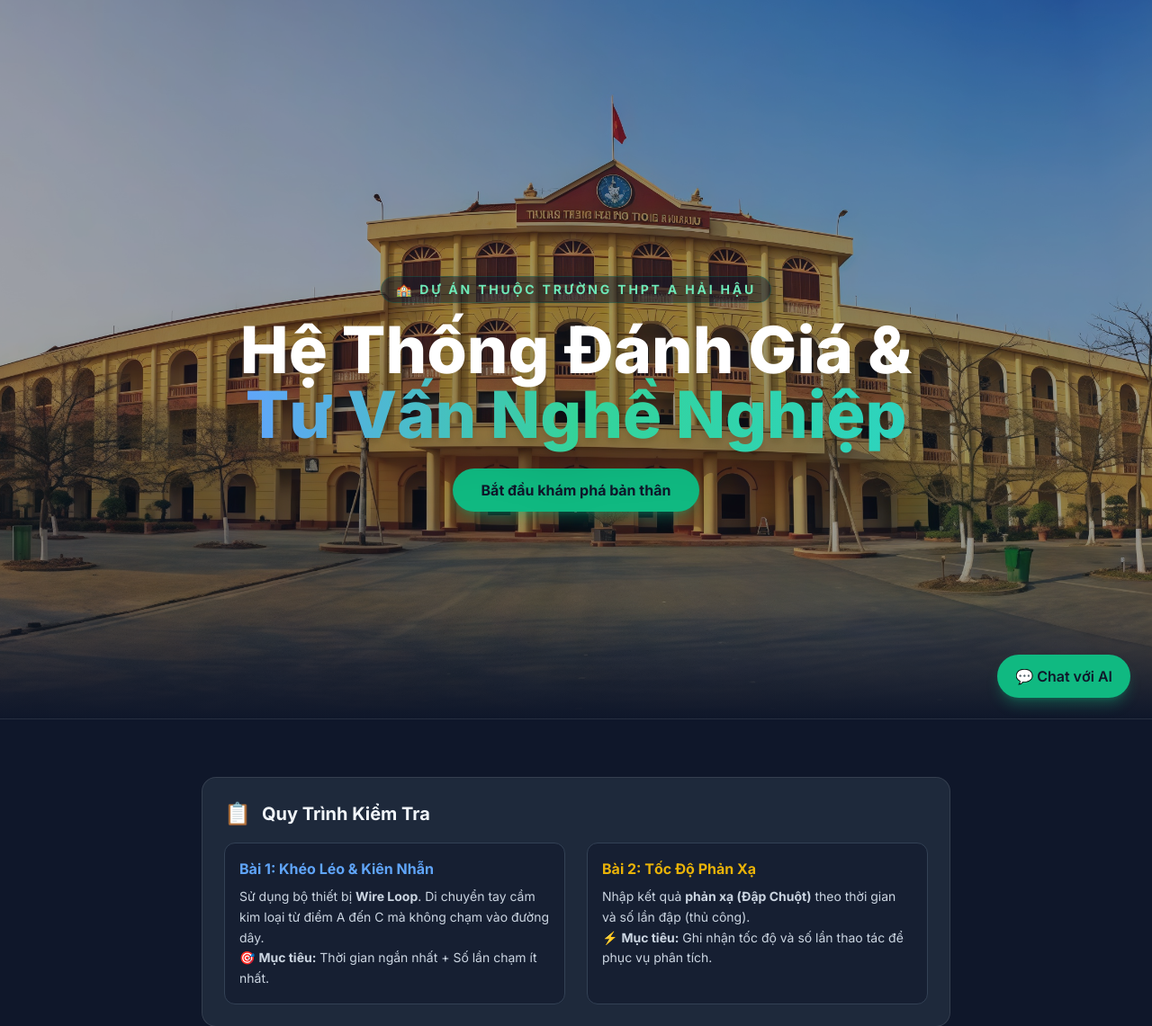
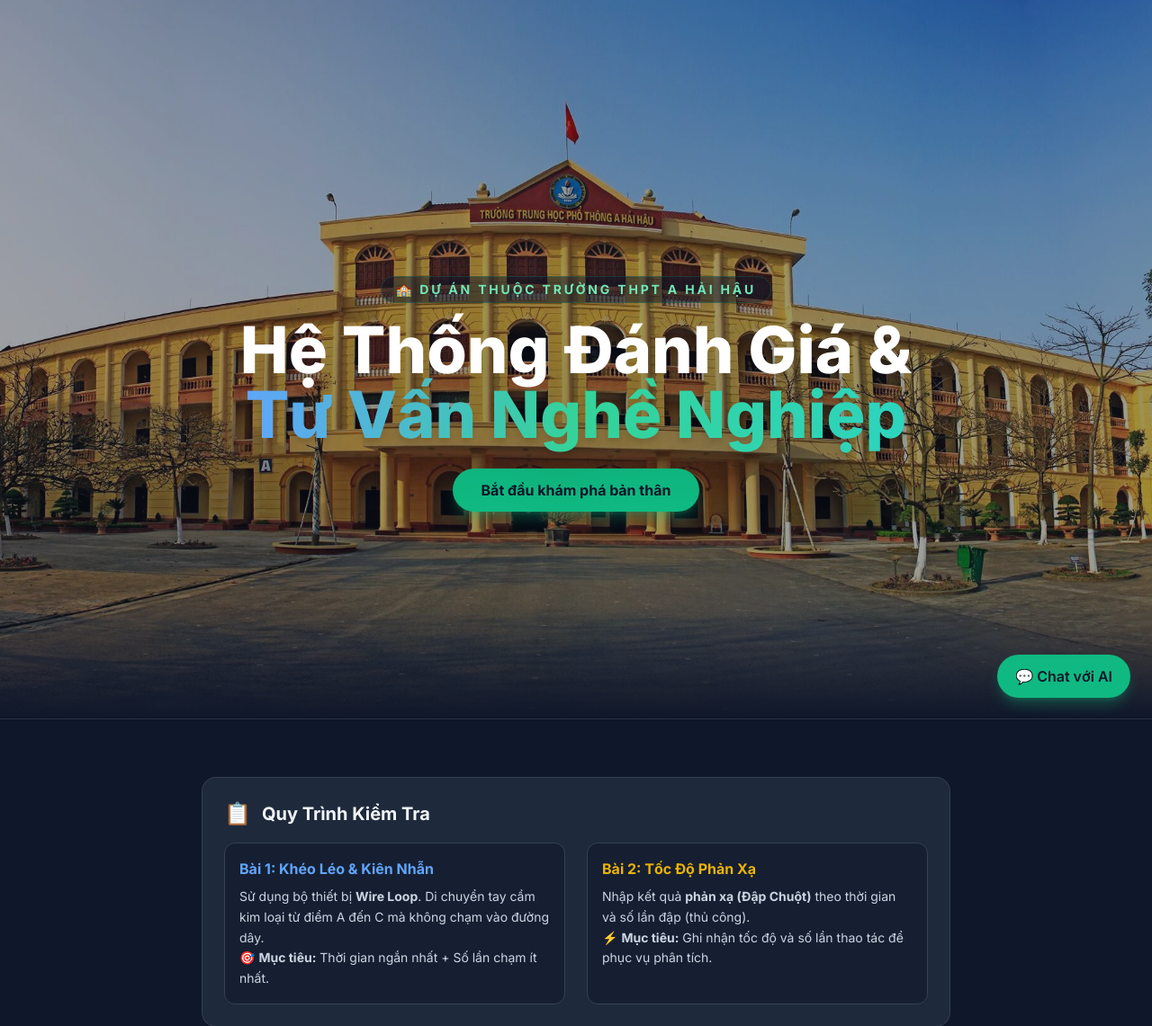
Before and after one commit to juStD-34/HHA_STEAM, a Python web app: template templates/index.html in a window 1280 px wide. Shown: the top 1141 px of the page at 90% size. Run offline with Jinja, Linux system fonts and the light colour scheme; the template is opened without the code that fills it: most values are stand-ins (such as "Sample title", 1, 10 or a date in 2020); some libraries are stand-ins or nearby versions.

Commit message:
update background image

```diff
--- a/templates/index.html
+++ b/templates/index.html
@@ -178,9 +178,11 @@
     <div class="relative w-full h-screen min-h-[650px] overflow-hidden group border-b border-white/10">
         <!-- Background Image -->
         <div class="absolute inset-0">
-            <img src="{{ url_for('static', filename='img/school_overview.jpg') }}" alt="THPT A Hải Hậu"
-                class="w-full h-full object-cover transform transition-transform duration-[20s] group-hover:scale-110">
-
+          <img
+  src="{{ url_for('static', filename='img/anh111.jpg') }}"
+  alt="THPT A Hải Hậu"
+  class="w-full h-full object-cover object-center transform transition-transform duration-[20s] group-hover:scale-110"
+/>
             <!-- Light Overlay (Reduced opacity) -->
             <div class="absolute inset-0 bg-slate-900/40"></div>
 
```
Also changed, not shown: static/img/anh111.jpg (added).
